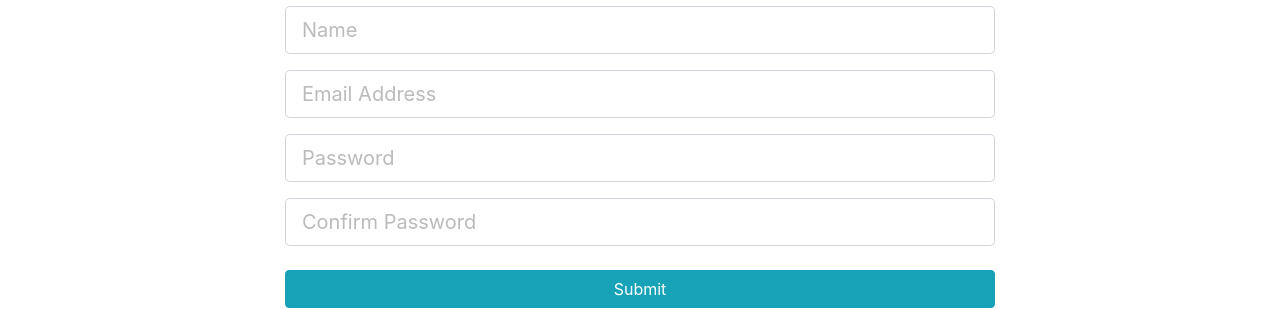
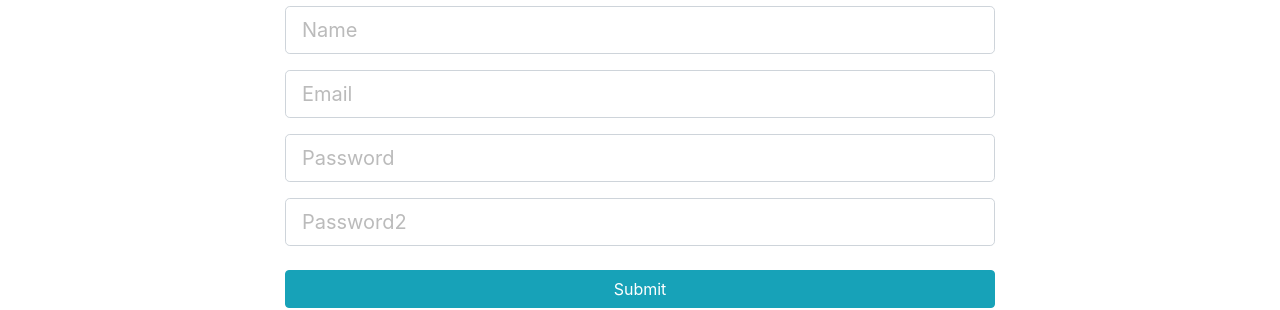
Before and after one commit to dibakarsutradhar/curd-mern-stack, a React (Create React App) app in the folder client/: page /register in a window 1280 px wide. Shown: the part 195-505 px from the top of the page. Built offline with nearby package versions, Linux system fonts and the light colour scheme.

Commit message:
Simplified Text Field Area

```diff
--- a/client/src/components/auth/Login.js
+++ b/client/src/components/auth/Login.js
@@ -3,6 +3,7 @@
 import { connect } from "react-redux";
 import classnames from "classnames";
 import { loginUser } from "../../actions/authActions";
+import TextFieldGroup from "../common/TextFieldGroup";
 
 class Login extends Component {
   constructor() {
@@ -61,36 +62,22 @@
                 Sign in to your ChicaPica account
               </p>
               <form onSubmit={this.onSubmit}>
-                <div className="form-group">
-                  <input
-                    type="email"
-                    className={classnames("form-control form-control-lg", {
-                      "is-invalid": errors.email,
-                    })}
+                <TextFieldGroup
                   placeholder="Email Address"
                   name="email"
+                  type="email"
                   value={this.state.email}
                   onChange={this.onChange}
+                  error={errors.email}
                 />
-                  {errors.email && (
-                    <div className="invalid-feedback">{errors.email}</div>
-                  )}
-                </div>
-                <div className="form-group">
-                  <input
-                    type="password"
-                    className={classnames("form-control form-control-lg", {
-                      "is-invalid": errors.password,
-                    })}
+                <TextFieldGroup
                   placeholder="Password"
                   name="password"
+                  type="password"
                   value={this.state.password}
                   onChange={this.onChange}
+                  error={errors.password}
                 />
-                  {errors.password && (
-                    <div className="invalid-feedback">{errors.password}</div>
-                  )}
-                </div>
                 <input type="submit" className="btn btn-info btn-block mt-4" />
               </form>
             </div>
--- a/client/src/components/auth/Register.js
+++ b/client/src/components/auth/Register.js
@@ -4,6 +4,7 @@
 import classnames from "classnames";
 import { connect } from "react-redux";
 import { registerUser } from "../../actions/authActions";
+import TextFieldGroup from "../common/TextFieldGroup";
 
 class Register extends Component {
   constructor() {
@@ -60,66 +61,37 @@
               <h1 className="display-4 text-center">Sign Up</h1>
               <p className="lead text-center">Create your ChicaPica account</p>
               <form noValidate onSubmit={this.onSubmit}>
-                <div className="form-group">
-                  <input
-                    type="text"
-                    className={classnames("form-control form-control-lg", {
-                      "is-invalid": errors.name,
-                    })}
+                <TextFieldGroup
                   placeholder="Name"
                   name="name"
                   value={this.state.name}
                   onChange={this.onChange}
+                  error={errors.name}
                 />
-                  {errors.name && (
-                    <div className="invalid-feedback">{errors.name}</div>
-                  )}
-                </div>
-                <div className="form-group">
-                  <input
+                <TextFieldGroup
+                  placeholder="Email"
+                  name="email"
                   type="email"
-                    className={classnames("form-control form-control-lg", {
-                      "is-invalid": errors.email,
-                    })}
-                    placeholder="Email Address"
-                    name="email"
                   value={this.state.email}
                   onChange={this.onChange}
+                  error={errors.email}
                 />
-                  {errors.email && (
-                    <div className="invalid-feedback">{errors.email}</div>
-                  )}
-                </div>
-                <div className="form-group">
-                  <input
-                    type="password"
-                    className={classnames("form-control form-control-lg", {
-                      "is-invalid": errors.password,
-                    })}
+                <TextFieldGroup
                   placeholder="Password"
                   name="password"
+                  type="password"
                   value={this.state.password}
                   onChange={this.onChange}
+                  error={errors.password}
                 />
-                  {errors.password && (
-                    <div className="invalid-feedback">{errors.password}</div>
-                  )}
-                </div>
-                <div className="form-group">
-                  <input
+                <TextFieldGroup
+                  placeholder="Password2"
+                  name="password2"
                   type="password"
-                    className={classnames("form-control form-control-lg", {
-                      "is-invalid": errors.password2,
-                    })}
-                    placeholder="Confirm Password"
-                    name="password2"
                   value={this.state.password2}
                   onChange={this.onChange}
+                  error={errors.password2}
                 />
-                  {errors.password2 && (
-                    <div className="invalid-feedback">{errors.password2}</div>
-                  )}
-                </div>
                 <input type="submit" className="btn btn-info btn-block mt-4" />
               </form>
             </div>
--- /dev/null
+++ b/client/src/components/common/TextFieldGroup.js
@@ -0,0 +1,50 @@
+import React from "react";
+import classnames from "classnames";
+import PropTypes from "prop-types";
+
+const TextFieldGroup = ({
+  name,
+  placeholder,
+  value,
+  label,
+  error,
+  info,
+  type,
+  onChange,
+  disabled,
+}) => {
+  return (
+    <div className="form-group">
+      <input
+        type={type}
+        className={classnames("form-control form-control-lg", {
+          "is-invalid": error,
+        })}
+        placeholder={placeholder}
+        name={name}
+        value={value}
+        onChange={onChange}
+        disabled={disabled}
+      />
+      {info && <small className="form-text text-muted">{info}</small>}
+      {error && <div className="invalid-feedback">{error}</div>}
+    </div>
+  );
+};
+
+TextFieldGroup.propTypes = {
+  name: PropTypes.string.isRequired,
+  placeholder: PropTypes.string,
+  value: PropTypes.string.isRequired,
+  info: PropTypes.string,
+  error: PropTypes.string,
+  type: PropTypes.string.isRequired,
+  onChange: PropTypes.func.isRequired,
+  disabled: PropTypes.string,
+};
+
+TextFieldGroup.defaultProps = {
+  type: "text",
+};
+
+export default TextFieldGroup;
```
Lines whose indentation alone changed are shown as unchanged.
